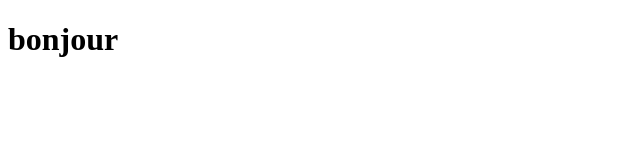
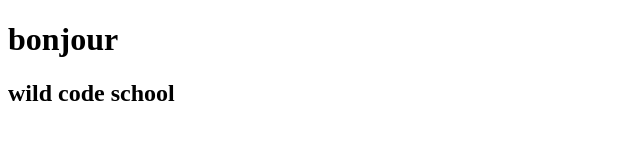
Before and after one commit to Mgaren/helloWorld, a plain HTML site: page index.html in a window 1280 px wide. Shown: the whole page, without its empty margins (0-640 px from the left). Drawn offline with Linux system fonts and the light colour scheme.

Commit message:
h2 wild code school

```diff
--- a/index.html
+++ b/index.html
@@ -5,5 +5,6 @@
      </head>
      <body>
           <h1> bonjour </h1>
+          <h2> wild code school </h2>
      </body>
 </html>
```
